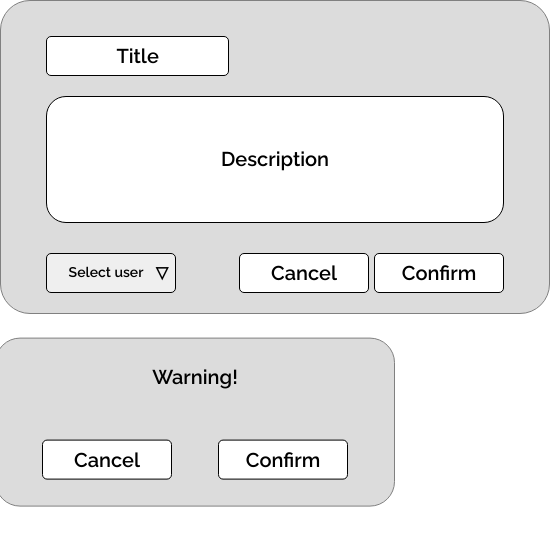
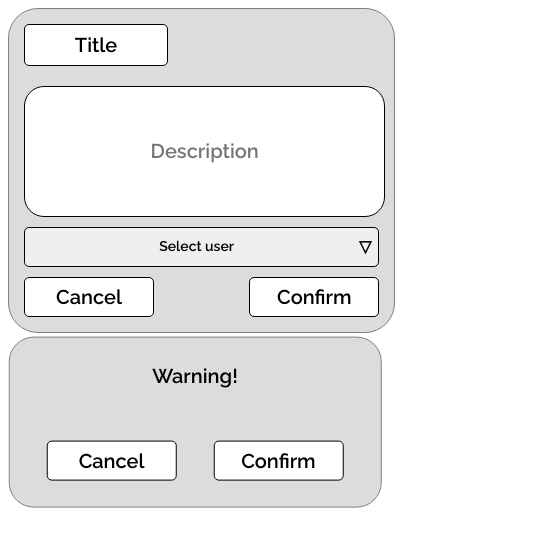
Before and after one commit to DeeMooR/TMS-Trello, a website: page src/modal-windows.html in a window 390 px wide. Shown: the whole page, 550 px wide, since content can reach past the window. Drawn offline with Linux system fonts and the light colour scheme.

Commit message:
changes class names, added adaptive

```diff
--- a/package.json
+++ b/package.json
@@ -20,5 +20,8 @@
   "homepage": "https://github.com/DeeMooR/TMS-Trello#readme",
   "devDependencies": {
     "parcel": "^2.9.3"
+  },
+  "dependencies": {
+    "swiper": "^9.4.1"
   }
 }
--- a/src/modal-windows.html
+++ b/src/modal-windows.html
@@ -8,12 +8,12 @@
 </head>
 <body>
 
-    <div class="m-window-description">
-        <div class="m-title">Title</div>
-            <input name="textfield" type="text" value="Description">
-        <div class="m-footer">
-            <div class="m-selector">
-                <select name="users">
+    <div class="window-description description">
+        <div class="description__title">Title</div>
+            <input name="textfield" type="text" class="description__text" placeholder="Description">
+        <div class="description__footer">
+            <div class="description__selector">
+                <select name="description__users">
                     <option value="">Select user</option>
                     <option value="1">User 1</option>
                     <option value="2">User 2</option>
@@ -22,16 +22,16 @@
                     <option value="5">User 5</option>
                 </select>
             </div>
-            <div class="m-buttons">
+            <div class="description__buttons">
                 <button>Cancel</button>
                 <button>Confirm</button>
             </div>
         </div>
     </div>
 
-    <div class="m-window-warning">
-        <span class="m-warning-text">Warning!</span>
-        <div class="m-buttons">
+    <div class="window-warning warning">
+        <span class="warning__text">Warning!</span>
+        <div class="warning__buttons">
             <button>Cancel</button>
             <button>Confirm</button>
         </div>
--- a/src/style/modal-windows.scss
+++ b/src/style/modal-windows.scss
@@ -1,9 +1,7 @@
 @import url('./fonts.css');
+@import url('./nulling_style.css');
 
-*, *::before, *::after {
-    margin: 0;
-    padding: 0;
-    box-sizing: border-box;
+* {
     font-family: Raleway;
     font-size: 20px;
     font-weight: 600;
@@ -32,7 +30,7 @@ $text-background: white;
     border: 1px solid gray;
 }
 
-.m-window-description {
+.window-description {
     width: clamp(550px, 35vw, 700px);
     border-radius: 30px;
     background-color: $modal-color;
@@ -43,7 +41,12 @@ $text-background: white;
     @extend %m-border;
     // @extend %m-position;
 
-    .m-title {
+    @media (max-width: 560px) {
+        width: 95%;
+        padding: 15px;
+    }
+
+    .description__title {
         width: 40%;
         height: 40px;
         background-color: $text-background;
@@ -61,13 +64,22 @@ $text-background: white;
         @extend %text-border;
         @extend %display-flex-center;
     }
-    .m-footer {
+    .description__footer {
         display: flex;
         justify-content: space-between;
         margin-top: 30px;
 
-        .m-selector {
+        @media (max-width: 420px) {
+            flex-direction: column;
+            margin-top: 10px;
+        }
+
+        .description__selector {
             position: relative;
+
+            @media (max-width: 560px) {
+                width: 100%;
+            }
 
             &::after {
                 content: "▽";
@@ -87,12 +99,22 @@ $text-background: white;
                 appearance: none;
                 padding-right: 10px;
 
-                &:hover, option:hover {
+                @media (max-width: 560px) {
+                    width: 100%;
+                    height: 40px;
+                }
+
+                &:hover {
                     cursor: pointer;
                 }
             }
         }
-        .m-buttons {
+        .description__buttons {
+            @media (max-width: 560px) {
+                width: 100%;
+                display: flex;
+                justify-content: space-between;
+            }
 
             button {
                 background-color: $text-background;
@@ -101,8 +123,15 @@ $text-background: white;
                 border-radius: 5px;
                 @extend %text-border;
 
+                @media (max-width: 560px) {
+                    margin-left: 10px;
+                }
+                @media (max-width: 420px) {
+                    margin-left: 0;
+                    margin-top: 10px;
+                }
+
                 &:hover {
-                    cursor: pointer;
                     border: none;
                 }
                 &:active {
@@ -114,7 +143,7 @@ $text-background: white;
     }
 }
 
-.m-window-warning {
+.window-warning {
     width: clamp(400px, 20vw, 500px);
     height: 20vh;
     border-radius: 25px;
@@ -125,7 +154,12 @@ $text-background: white;
     @extend %m-border;
     @extend %m-position;
 
-    .m-buttons {
+    @media (max-width: 400px) {
+        width: 95%;
+    }
+
+
+    .warning__buttons {
         display: flex;
         justify-content: space-evenly;
         width: 100%;
```
Also changed, not shown: src/style/modal-windows.css, 1 other file.
